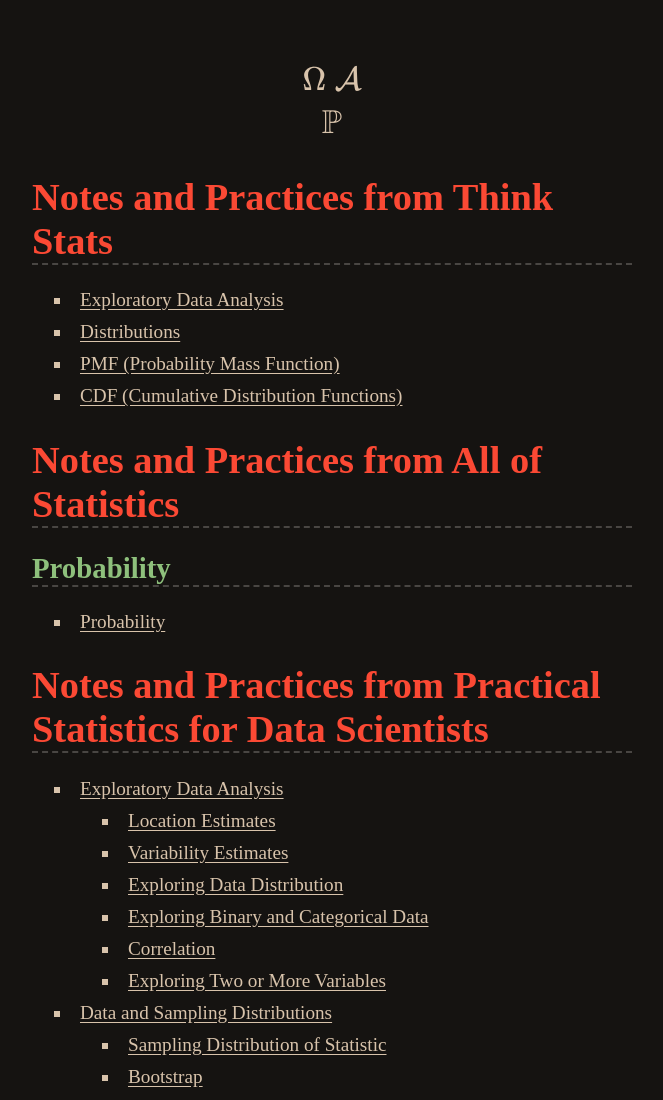
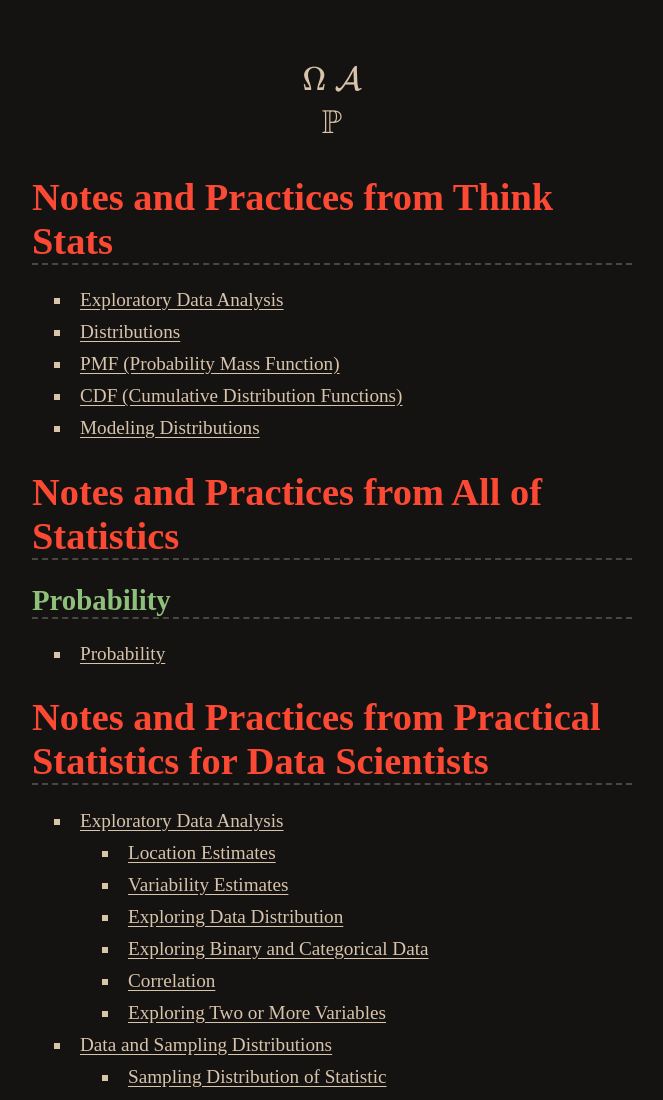
Before and after one commit to dybdeskarphet/statistics, a plain HTML site: page index.html in a window 1280 px wide. Shown: the top 1100 px of the page, without its empty margins (308-971 px from the left). Drawn offline with nearby package versions, Linux system fonts and the light colour scheme.

Commit message:
Add distribution modeling chapter to index

```diff
--- a/index.html
+++ b/index.html
@@ -31,6 +31,7 @@
       <li><a href="02_distributions.ipynb">Distributions</a></li>
       <li><a href="03_pmf.ipynb">PMF (Probability Mass Function)</a></li>
       <li><a href="04_cdf.ipynb">CDF (Cumulative Distribution Functions)</a></li>
+      <li><a href="05_modeling_distributions.ipynb">Modeling Distributions</a></li>
     </ul>
 
     <h1>Notes and Practices from All of Statistics</h1>
```
